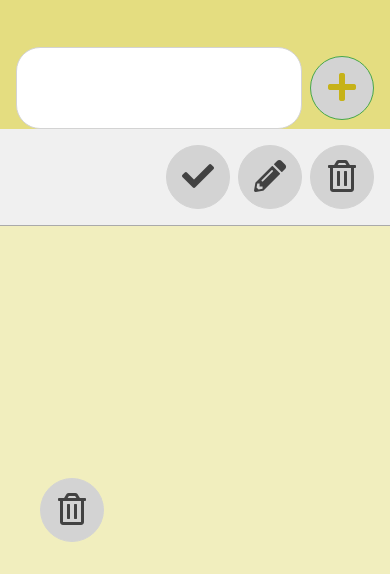
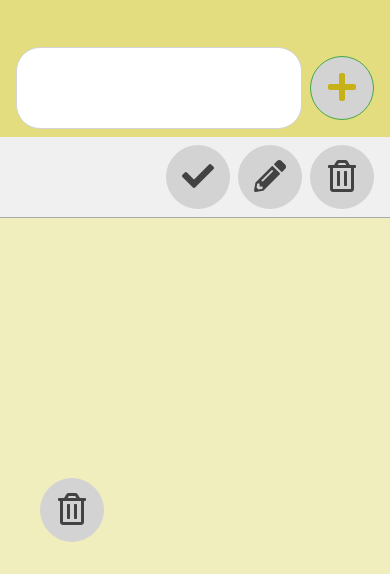
Before and after one commit to Raphael-Hemme/vanilla-milk, a plain HTML site: page index.html in a window 390 px wide. Both pictures are taken after a click on the button 342 px from the left and 358 px from the top of the page. Shown: the part 270-844 px from the top of the page. Drawn offline with Linux system fonts and the light colour scheme; a web font is replaced by a local one.

Commit message:
Fix small issues with responsive behavior

```diff
--- a/styles.css
+++ b/styles.css
@@ -48,7 +48,8 @@ p {
   display: flex;
   justify-content: space-between;
   align-items: center;
-  padding: 1rem;
+  padding: 0.5rem 1rem;
+  height: auto;
   border-bottom: 1px solid rgb(170, 170, 170);
   font-size: larger;
 }
@@ -158,7 +159,7 @@ and (max-device-width : 1079px) {
     font-size: xx-large;
     display: grid;
     grid-template-columns: 1fr ;
-    grid-template-rows: 1fr 1fr 8fr;
+    grid-template-rows: 1fr 1.2fr 8fr;
     grid-template-areas:
       "appHeader"
       "appInputAndControlls"
@@ -196,6 +197,7 @@ and (max-device-width : 1079px) {
     min-height: 4rem;
     height: 4rem;
     min-width: 4rem;
+    width: 4rem;
     text-align: center;
     font-size: xx-large;
   }
@@ -212,6 +214,7 @@ and (max-device-width : 1079px) {
     grid-area: appInputAndControlls;
     display: flex;
     justify-content: space-around;
+    padding-bottom: 0.5rem;
   }
 
   .input-task-container {
```
